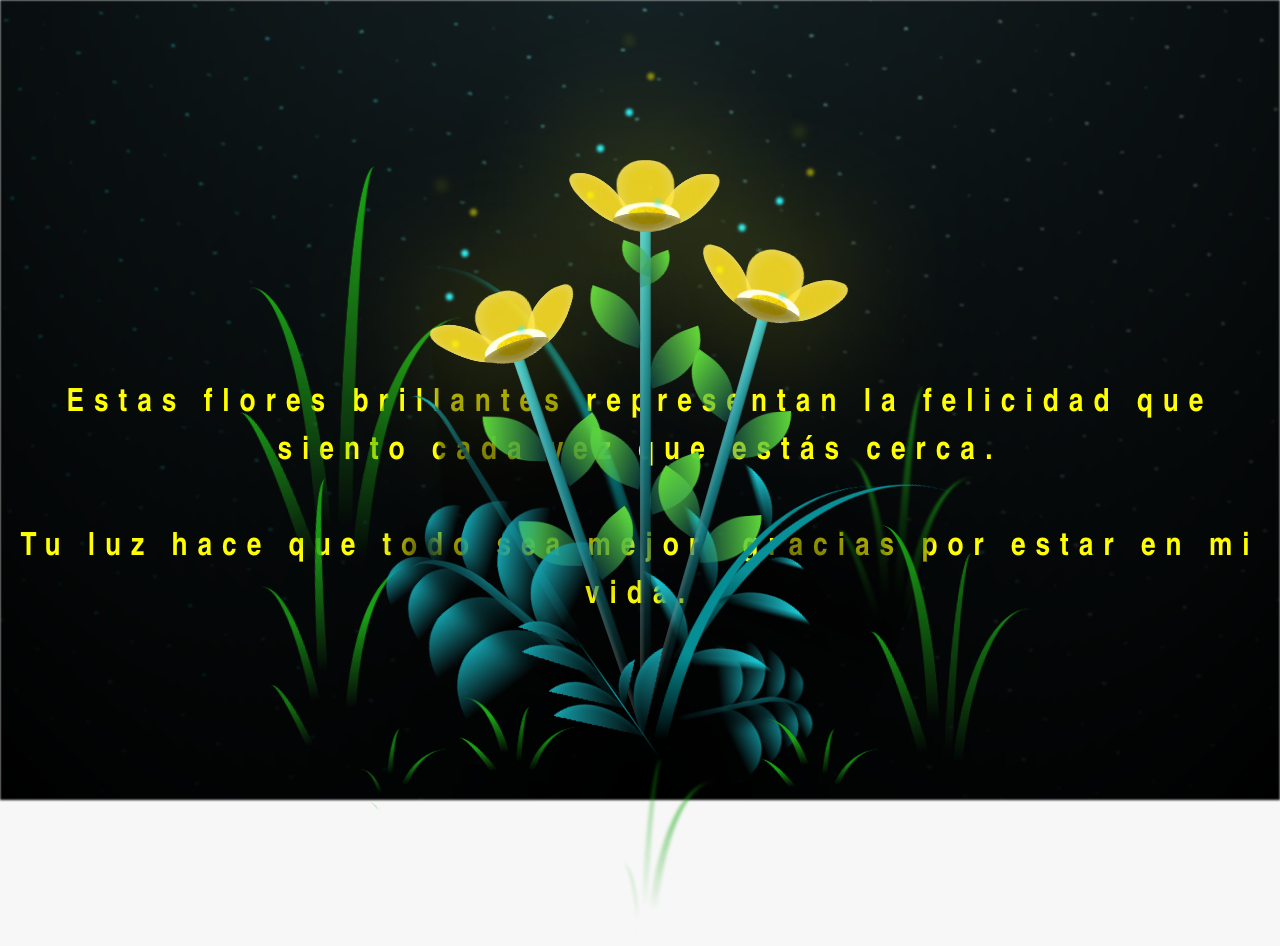
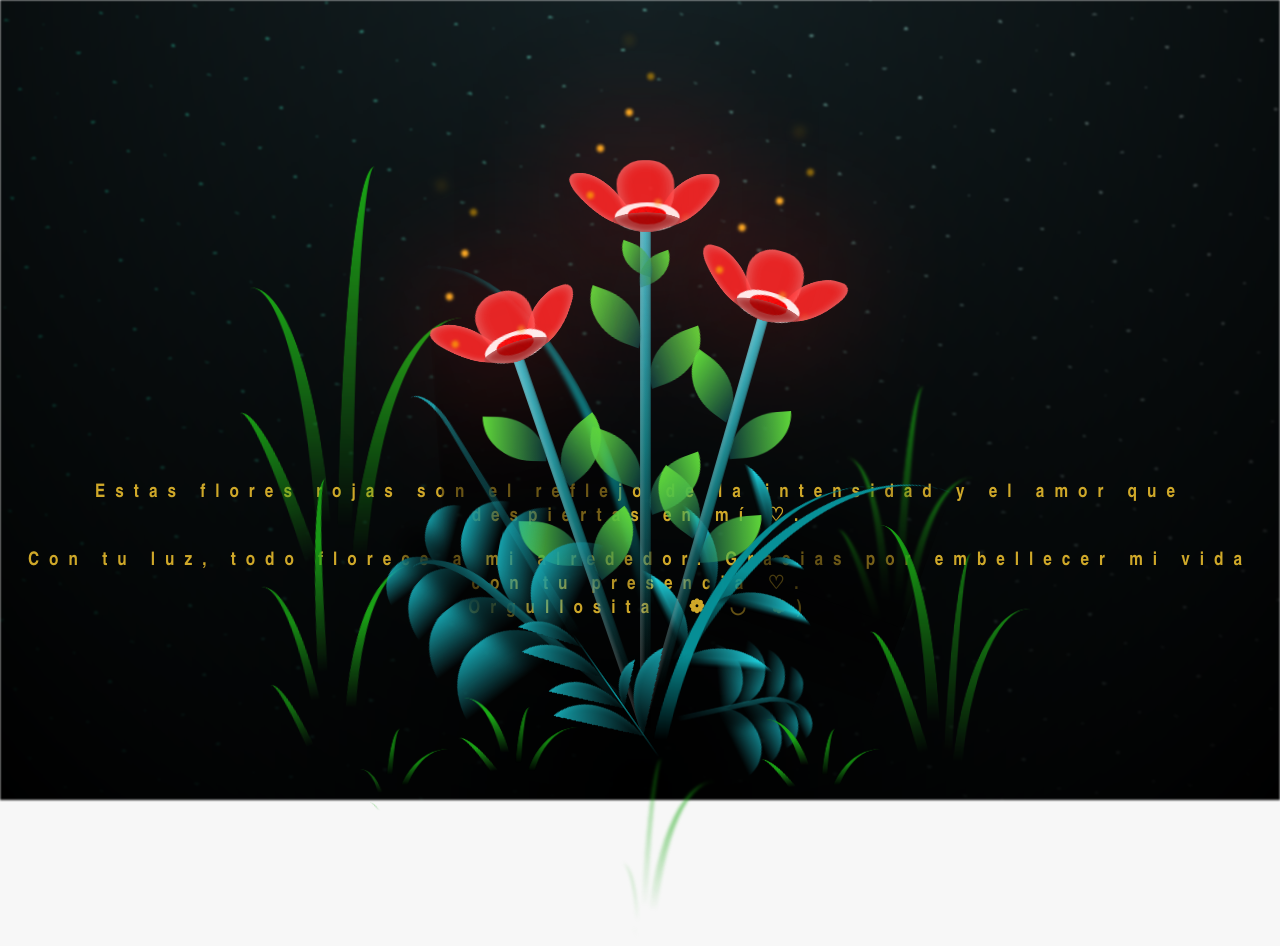
Before and after one commit to bryansit/brayansit.flor.github.io, a plain HTML site: page flower.html in a window 1280 px wide. Drawn offline with Linux system fonts and the light colour scheme.

Commit message:
tercer commint

```diff
--- a/css/main.css
+++ b/css/main.css
@@ -42,7 +42,7 @@ body {
 .titulo {
   margin-bottom: 180px;
   font-family: "Arial Narrow", Arial, sans-serif;
-  color: yellow;
+  color: rgba(224, 182, 44, 0.925);
   position: absolute;
   font-weight: bold;
   letter-spacing: 10px;
@@ -99,7 +99,7 @@ body {
       transparent 19px,
       transparent 22px
     ),
-    linear-gradient(90deg, rgb(0, 255, 250), rgb(240, 240, 240));
+    linear-gradient(90deg, rgb(12, 241, 184), rgb(240, 240, 240));
 }
 
 .flowers {
@@ -238,7 +238,7 @@ body {
   transform: translate(-50%, -100%);
   width: 8vmin;
   height: 8vmin;
-  background-color: #f9fd25;
+  background-color: #fd2525;
   /* background-color: #fd2525; */
   filter: blur(10vmin);
 }
@@ -250,7 +250,7 @@ body {
   height: 11vmin;
   border-radius: 51% 49% 47% 53%/44% 45% 55% 69%;
   background-color: #253bfd;
-  background-color: #fddd25;
+  background-color: #fd2525;
   transform-origin: bottom center;
   opacity: 0.9;
   box-shadow: inset 0 0 2vmin rgba(255, 255, 255, 0.5);
@@ -270,7 +270,7 @@ body {
   transform-origin: bottom left;
   border-radius: 4vmin 10vmin 4vmin 4vmin;
   transform: translate(0%, 18%) rotateX(70deg) rotate(-43deg);
-  background-color: #7c6901;
+  background-color: #960303;
   z-index: 1;
   opacity: 0.8;
 }
@@ -397,7 +397,7 @@ body {
       transparent 1px,
       transparent 12px
     ),
-    linear-gradient(90deg, rgb(255, 235, 18), rgb(255, 206, 0));
+    linear-gradient(90deg, rgb(255, 18, 18), rgb(255, 0, 0));
 }
 .flower__line {
   height: 55vmin;
@@ -462,14 +462,14 @@ body {
   bottom: 0vmin;
   width: 1vmin;
   height: 1vmin;
-  background-color: rgb(255, 251, 0);
+  background-color: rgb(255, 187, 0);
   border-radius: 50%;
   filter: blur(0.2vmin);
   -webkit-animation: light-ans 4s linear infinite backwards;
   animation: light-ans 4s linear infinite backwards;
 }
 .flower__light:nth-child(odd) {
-  background-color: #23f0ff;
+  background-color: #ffb223;
 }
 .flower__light--1 {
   left: -2vmin;
--- a/css/style.css
+++ b/css/style.css
@@ -23,7 +23,7 @@ body{
 
 .botones a{
     background-color: #2e47d8;
-    padding: 9px;
+    padding: 7px;
     border-radius: 80px;
     -webkit-border-radius: 80px;
     -moz-border-radius: 80px;
@@ -38,7 +38,7 @@ body{
 
 .greetings{
     font-size: 3rem;
-    font-weight: 700;
+    font-weight: 500;
 }
 .greetings > span{
     animation: glow 2.5s ease-in-out infinite;
--- a/flower.html
+++ b/flower.html
@@ -13,8 +13,11 @@
     <div id="lyrics">
 
     </div>
-    <h1 class="titulo">Estas flores brillantes representan la felicidad que siento cada vez que estás cerca. <br> <br>
-      Tu luz hace que todo sea mejor, gracias por estar en mi vida.</h1>
+    <h3 class="titulo">Estas flores rojas son el reflejo de la intensidad y el amor que despiertas en mí ♡. <br> <br>
+      Con tu luz, todo florece a mi alrededor. Gracias por embellecer mi vida con tu presencia ♡. <br>
+      Orgullosita (❁´◡`❁)</h3>
+
+
 
     <div class="night"></div>
     <div class="flowers">
```
